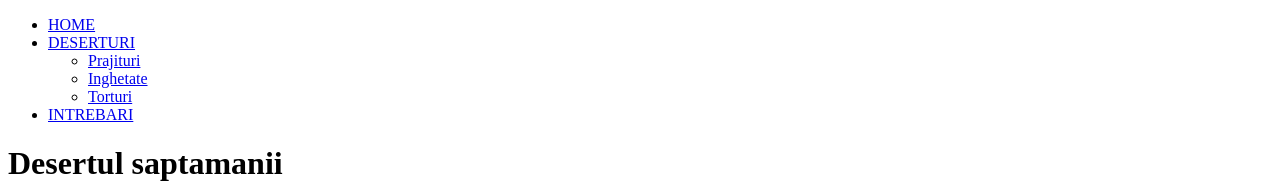
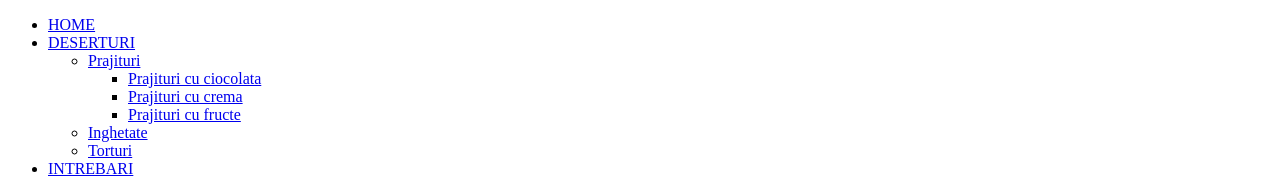
Before and after one commit to andreea05/my_repository-, a plain HTML site: page homepage.html in a window 1280 px wide. Shown: the top 196 px of the page. Drawn offline with Linux system fonts and the light colour scheme.

Commit message:
Modify menu prajituri

```diff
--- a/homepage.html
+++ b/homepage.html
@@ -12,6 +12,11 @@
 			<li><a href="#">DESERTURI</li>
 				<ul>
 					<li><a href="#">Prajituri</a></li>
+						<ul>
+							<li><a href="#">Prajituri cu ciocolata</a></li>
+							<li><a href="#">Prajituri cu crema</a></li>
+							<li><a href="#">Prajituri cu fructe</a></li>
+						</ul>
 					<li><a href="#">Inghetate</a></li>
 					<li><a href="#">Torturi</a></li>
 				</ul>
```
